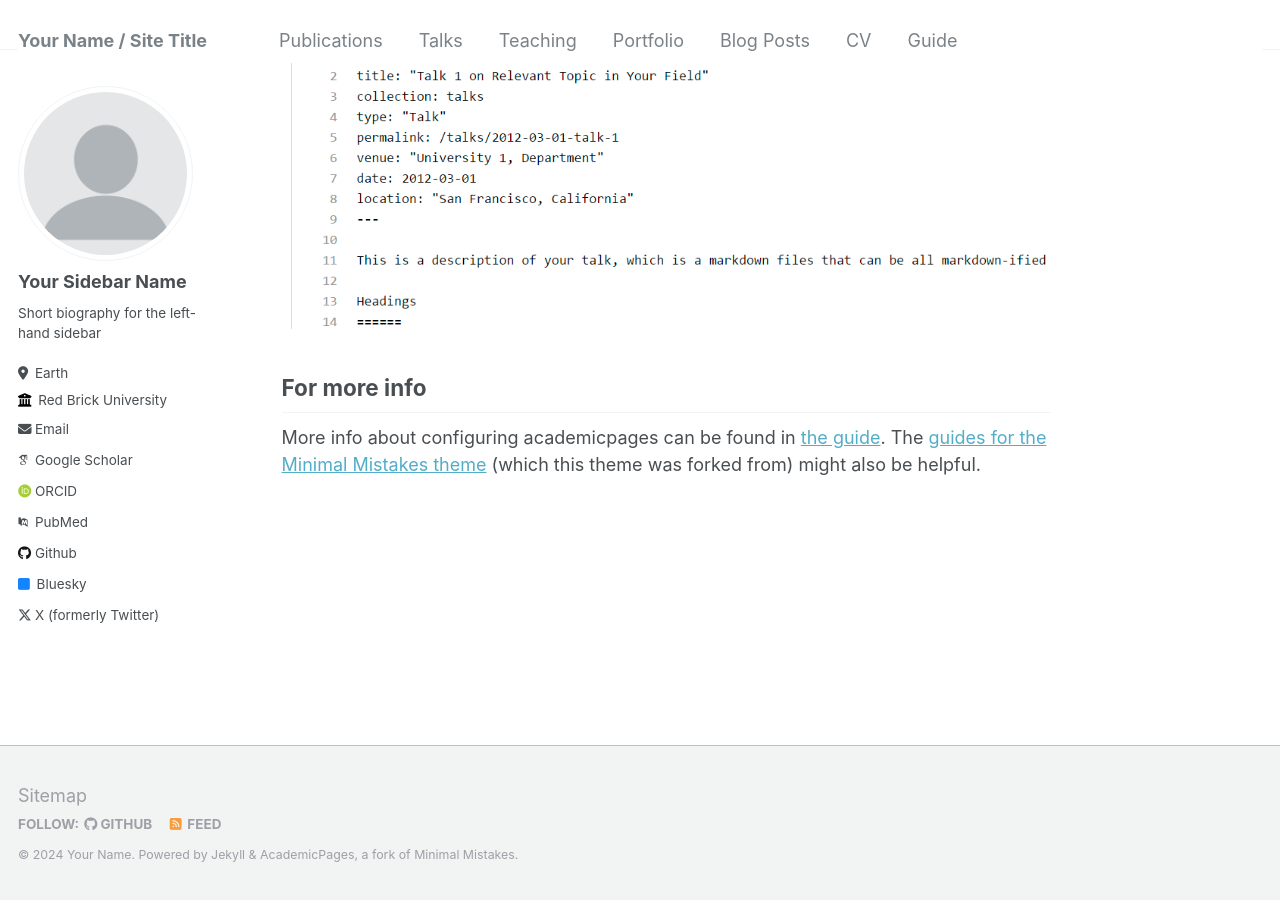
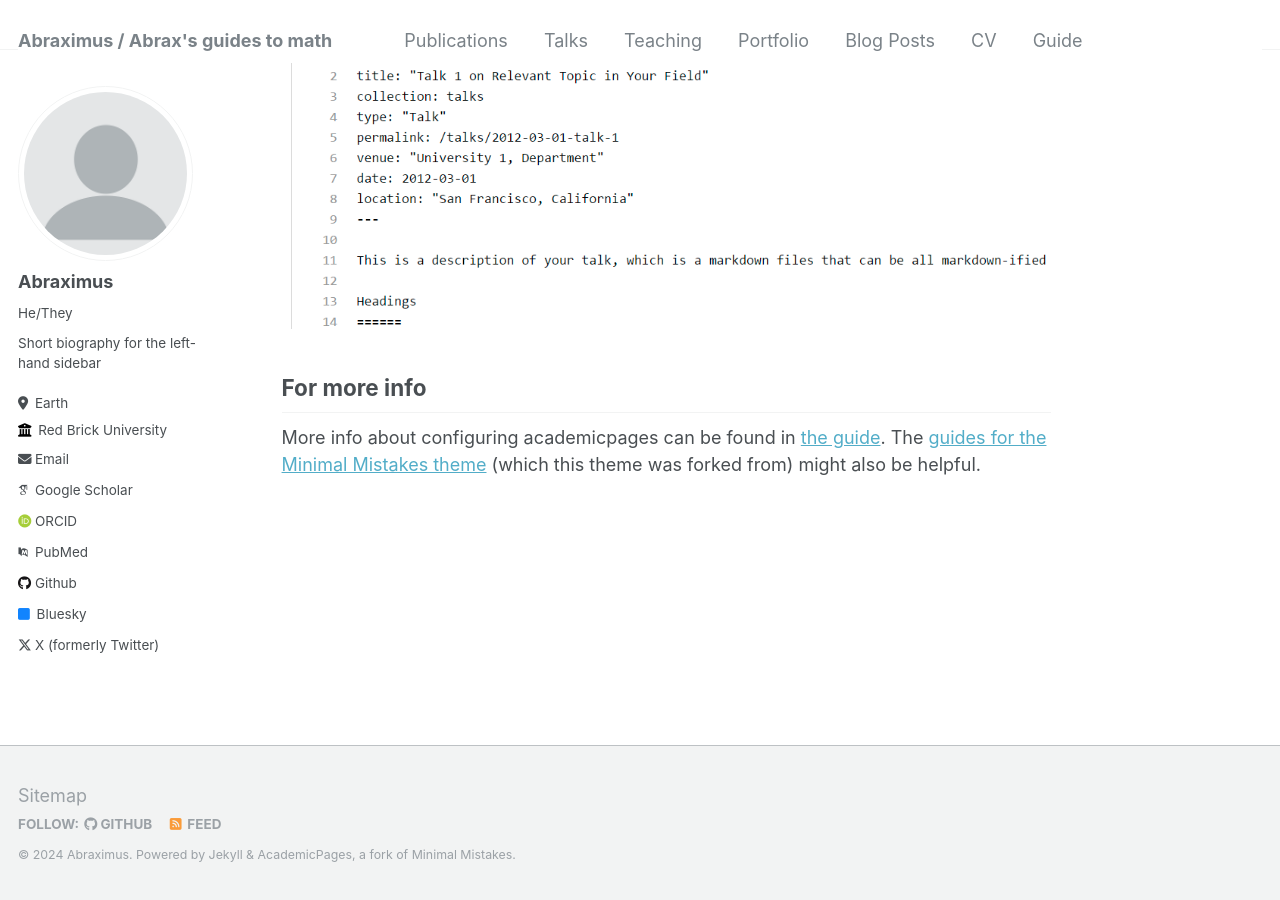
Before and after one commit to redbivector/red_bivector.github.io, a Jekyll site: the page built from _pages/about.md, in a window 1280 px wide and 900 px high, scrolled down 2640 px. Built offline with Jekyll 4.4.1, drawn with Linux system fonts in a browser that asks for light colours; some web fonts are replaced.

Commit message:
Update _config.yml

```diff
--- a/_config.yml
+++ b/_config.yml
@@ -8,13 +8,13 @@
 
 # Basic Site Settings
 locale                   : "en-US"
-title                    : "Your Name / Site Title"
+title                    : "Abraximus / Abrax's guides to math"
 title_separator          : "-"
-name                     : &name "Your Name"
-description              : &description "personal description"
-url                      : https://academicpages.github.io # the base hostname & protocol for your site e.g. "https://mmistakes.github.io"
+name                     : &name "Abraximus"
+description              : &description "I made this website to share my expository writing"
+url                      : https://red_bivector.github.io # the base hostname & protocol for your site e.g. "https://mmistakes.github.io"
 baseurl                  : "" # the subpath of your site, e.g. "/blog"
-repository               : "academicpages/academicpages.github.io"
+repository               : "red_bivector/red_bivector.github.io"
 
 # Site Author - The following control what appear as part of the author content on the side bar.
 #               If a field is blank the icon and link will not appear, otherwise it will be shown.
@@ -22,8 +22,8 @@ repository               : "academicpages/academicpages.github.io"
 author:
   # Biographic information
   avatar           : "profile.png"
-  name             : "Your Sidebar Name"
-  pronouns         : # example: "she/her"
+  name             : "Abraximus"
+  pronouns         : "He/They" # example: "she/her"
   bio              : "Short biography for the left-hand sidebar"
   location         : "Earth"
   employer         : "Red Brick University"
```
